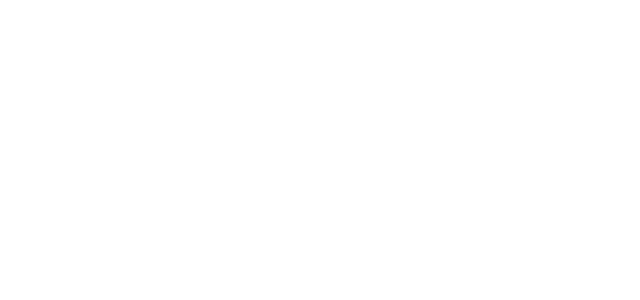
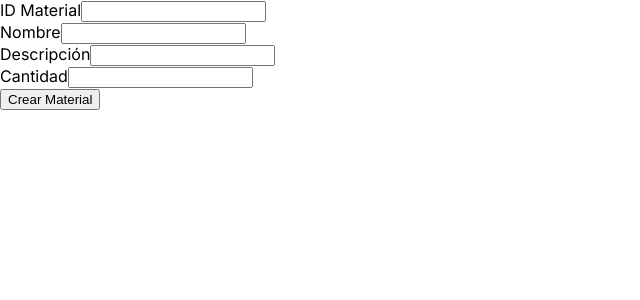
Before and after one commit to fmaovs/NeedlOS, a React (Vite) app in the folder design/: page /inventario/nuevo in a window 1280 px wide. Before the commit this address had no page. Shown: the top 300 px of the page, without its empty margins (0-640 px from the left). Built offline with nearby package versions, Linux system fonts and the light colour scheme.

Commit message:
cambios conexion

```diff
--- a/design/src/App.jsx
+++ b/design/src/App.jsx
@@ -6,6 +6,7 @@
 } from "react-router-dom";
 import Frontpage from "./comp/pestañas/portada/front-page.jsx";
 import Login from "./comp/pestañas/login/login.jsx";
+import CrearMaterial from "./comp/formularios/crear-material/crear-material.jsx";
 
 export default function App() {
   return (
@@ -14,6 +15,7 @@
         <Route path="/" element={<Navigate to="/frontpage" replace />} />
         <Route path="/frontpage" element={<Frontpage />} />
         <Route path="/login" element={<Login />} />
+        <Route path="/inventario/nuevo" element={<CrearMaterial />}></Route>
       </Routes>
     </Router>
   );
--- /dev/null
+++ b/design/src/comp/formularios/crear-material/crear-material.jsx
@@ -0,0 +1,105 @@
+import React, { useState } from "react";
+import axios from "axios";
+import { useNavigate } from "react-router-dom";
+
+export default function CrearMaterial() {
+  const [material, setMaterial] = useState({
+    idMaterial: "",
+    nombre: "",
+    descripcion: "",
+    stock_actual: "",
+  });
+  const [error, setError] = useState("");
+  const navigate = useNavigate();
+
+  const handleChange = (e) => {
+    const { name, value } = e.target;
+    setMaterial((prevMaterial) => ({
+      ...prevMaterial,
+      [name]: value,
+    }));
+  };
+
+  const handleSubmit = async (e) => {
+    e.preventDefault();
+    setError("");
+
+    try {
+      const response = await axios.post(
+        "http://localhost:8080/inventario/nuevo",
+        material,
+        {
+          headers: {
+            "Content-Type": "application/json",
+            Authorization: `Bearer ${localStorage.getItem("authToken")}`,
+          },
+        }
+      );
+
+      // Material creado exitosamente
+      console.log("Material creado:", response.data);
+
+      // Opcional: Redirigir a lista de materiales o mostrar mensaje de éxito
+      navigate("/inventario/nuevo");
+    } catch (error) {
+      setError("Error al crear el material");
+      console.error("Error:", error);
+    }
+  };
+
+  return (
+    <div className="crear-material-container">
+      <form onSubmit={handleSubmit}>
+        <div>
+          <span>ID Material</span>
+          <input
+            type="number"
+            name="idMaterial"
+            value={material.idMaterial}
+            onChange={handleChange}
+            required
+          />
+        </div>
+
+        <div>
+          <span>Nombre</span>
+          <input
+            type="text"
+            name="nombre"
+            value={material.nombre}
+            onChange={handleChange}
+            required
+          />
+        </div>
+
+        <div>
+          <span>Descripción</span>
+          <input
+            type="text"
+            name="descripcion"
+            value={material.descripcion}
+            onChange={handleChange}
+            required
+          />
+        </div>
+
+        <div>
+          <span>Cantidad</span>
+          <input
+            type="number"
+            name="stock_actual"
+            value={material.stock_actual}
+            onChange={handleChange}
+            required
+          />
+        </div>
+
+        {error && (
+          <div style={{ color: "red", marginTop: "10px" }}>{error}</div>
+        )}
+
+        <button type="submit">Crear Material</button>
+      </form>
+    </div>
+  );
+}
--- a/design/src/comp/formularios/iniciar-sesion/iniciar-sesion.jsx
+++ b/design/src/comp/formularios/iniciar-sesion/iniciar-sesion.jsx
@@ -29,7 +29,7 @@
       localStorage.setItem("authToken", response.data.token);
       // Redireccionar o actualizar estado de autenticación
       console.log("Login exitoso", response.data);
-      navigate("/CrearMaterial");
+      navigate("/inventario/nuevo");
     } catch (error) {
       setError("Credenciales incorrectas");
       console.error("Error de login:", error);
```
Also changed, not shown: design/src/comp/formularios/crear-material/crear-material.css (added).
